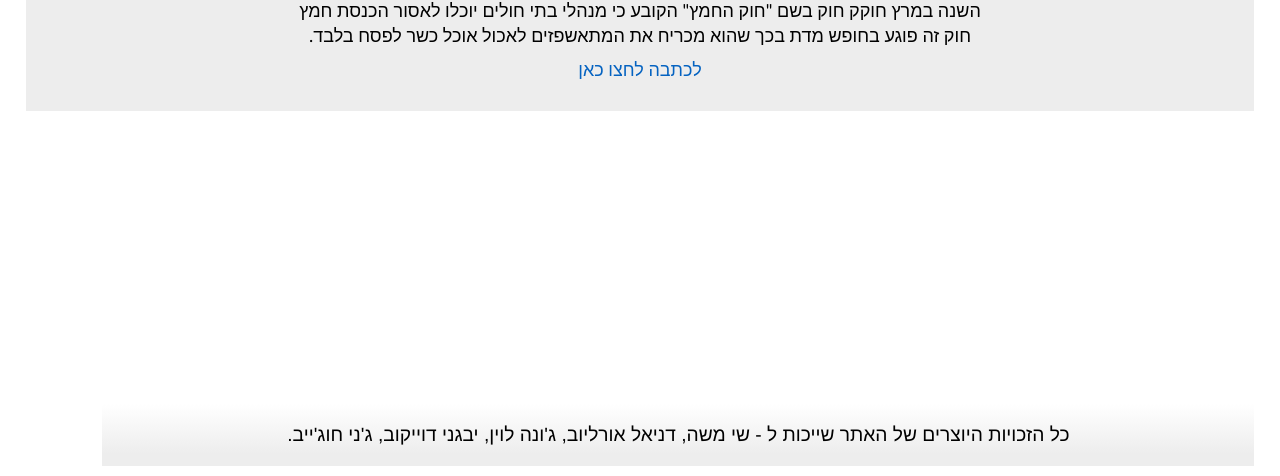
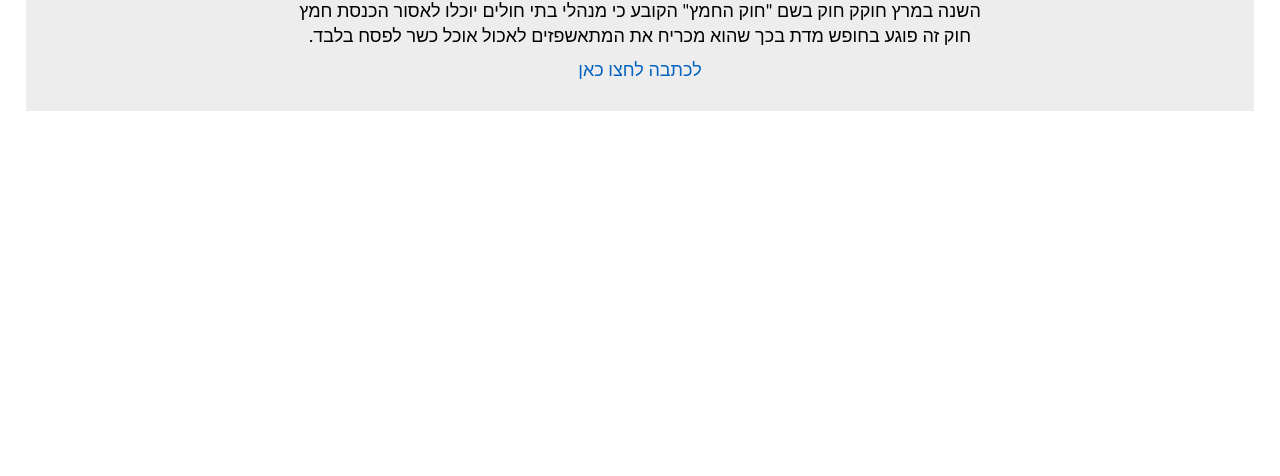
Before and after one commit to sm7654/ezrahot_avoda, a plain HTML site: page medat.html in a window 1280 px wide. Shown: the part 324-800 px from the top of the page. Drawn offline with Linux system fonts and the light colour scheme.

Commit message:
Update medat.html

```diff
--- a/medat.html
+++ b/medat.html
@@ -32,8 +32,6 @@
         </section>
     </main>
 
-    <div class="footer">
-        <p style="text-align: center;">כל הזכויות היוצרים של האתר שייכות ל - שי משה, דניאל אורליוב, ג'ונה לוין, יבגני דוייקוב, ג'ני חוג'ייב.</p>
-    </div>
+
 </body>
 </html>
```
